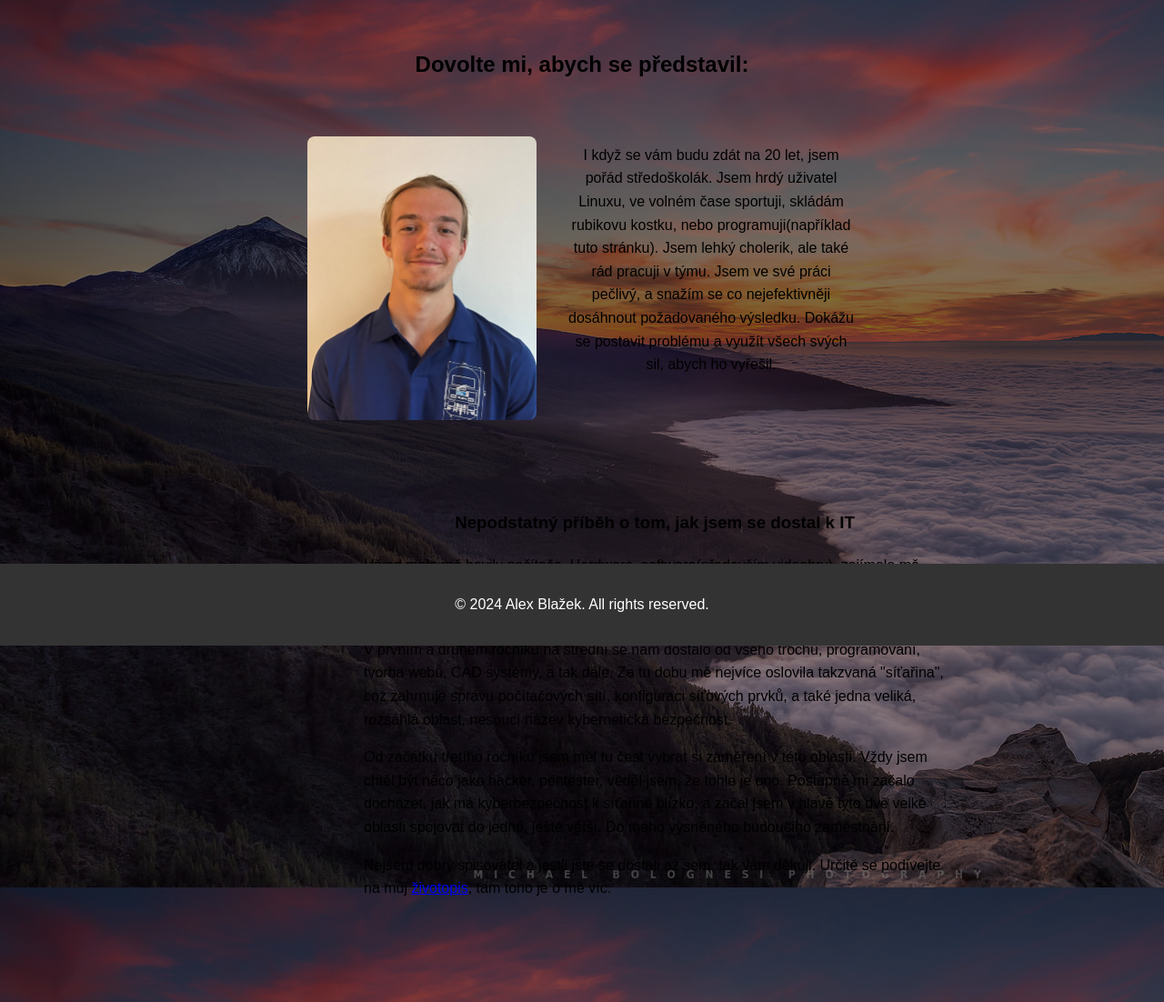
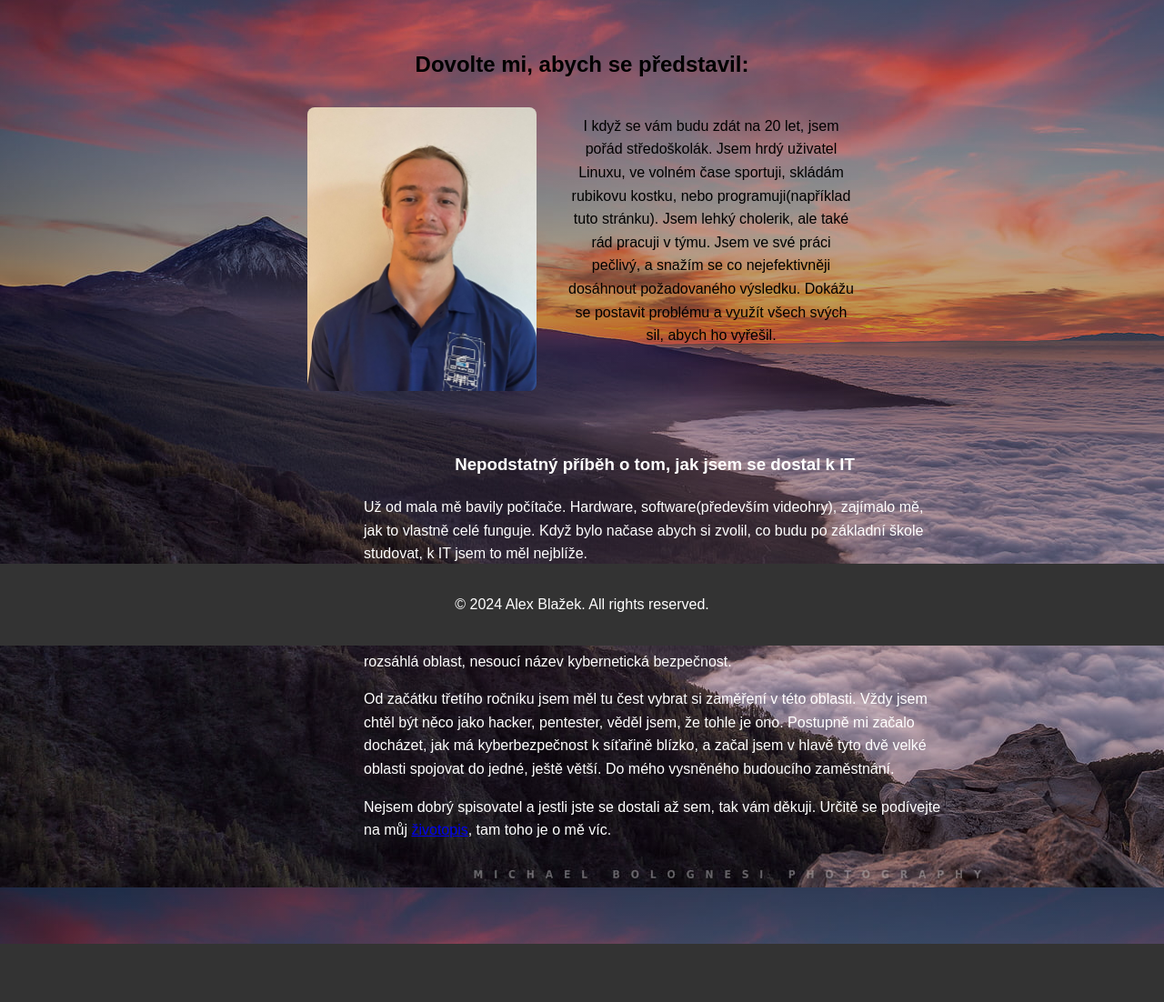
Before and after one commit to BlazaAlex/blazaalex.github.io, a PHP site: page /aboutMe.html in a window 1280 px wide. Shown: the part 90-1192 px from the top of the page at 91% size. After the commit the page ends 1128 px from the top, so only its background shows below. Run offline with PHP 8.4, Linux system fonts and the light colour scheme.

Commit message:
in development

```diff
--- a/aboutMe.html
+++ b/aboutMe.html
@@ -20,7 +20,7 @@
 </header>
 <section>
     <h1>Dovolte mi, abych se představil:</h1>
-<div class="container">
+    <div class="container">
     <div class="photo">
     <img src="me.jpg" alt="fotka mě" height="312" width="252">
     </div>
@@ -45,7 +45,6 @@
     Nejsem dobrý spisovatel a jestli jste se dostali až sem, tak vám děkuji. Určitě se podívejte na můj <a href="CV.html">životopis</a>, tam toho je o mě víc.
     </p>
 </div>
-
 </section>
 <footer>
     <p>&copy; 2024 Alex Blažek. All rights reserved.</p>
--- a/style.css
+++ b/style.css
@@ -1,6 +1,6 @@
 /* styles.css */
 body {
-    background: linear-gradient(rgba(0, 0, 0, 0.5), rgba(0, 0, 0, 0.5)), url('picodeTeide.jpg');
+    background: linear-gradient(rgba(0, 0, 0, 0.25), rgba(0, 0, 0, 0.25)), url('picodeTeide.jpg'), no-repeat;
     font-family: Arial, sans-serif;
     line-height: 1.6;
     margin: 0;
@@ -106,7 +106,6 @@ body {
     display: flex;
     align-items: center;
     justify-content: center;
-    padding: 2rem;
     gap: 2rem; /* Adjust the space between the photo and the text */
 }
 
@@ -127,11 +126,13 @@ body {
 }
 
 .peptalk {
+    color: white;
     padding-left: 25rem;
     padding-bottom: 4rem;
     max-width: 40rem;
 }
 
 .peptalk p {
+    color: white;
     text-align: left;
 }
```
